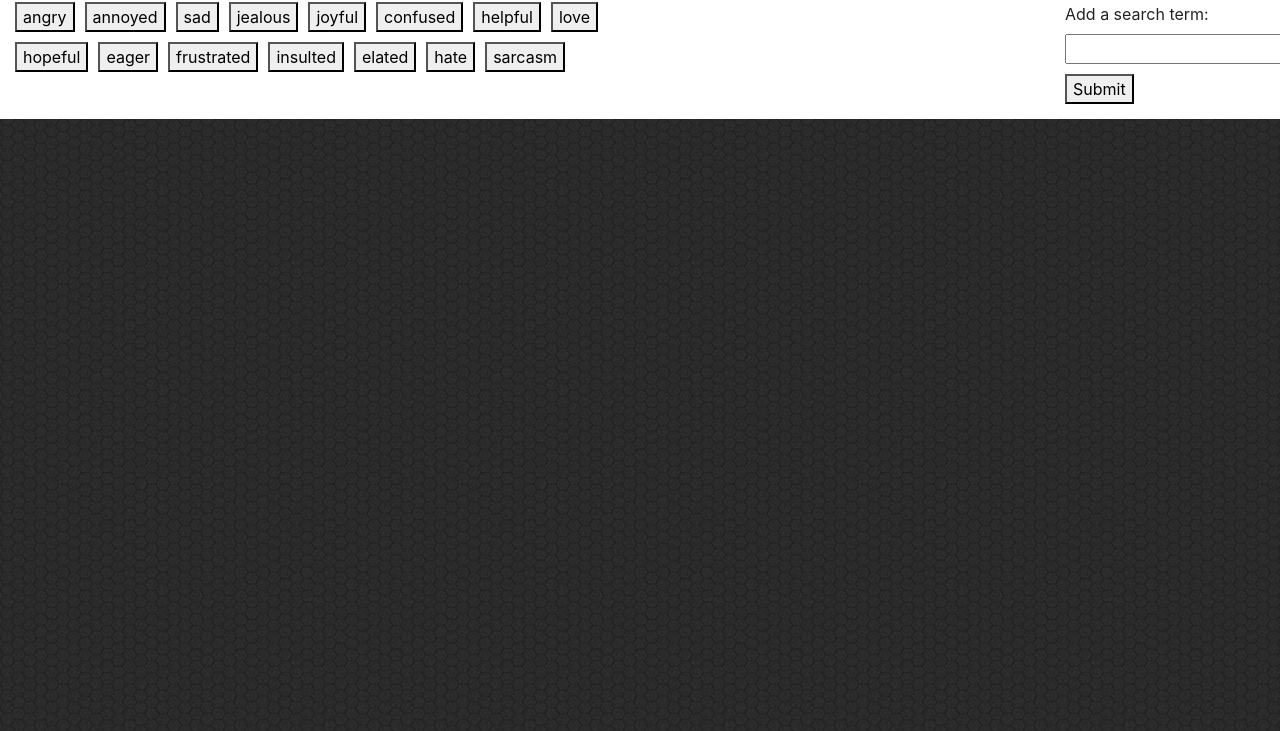
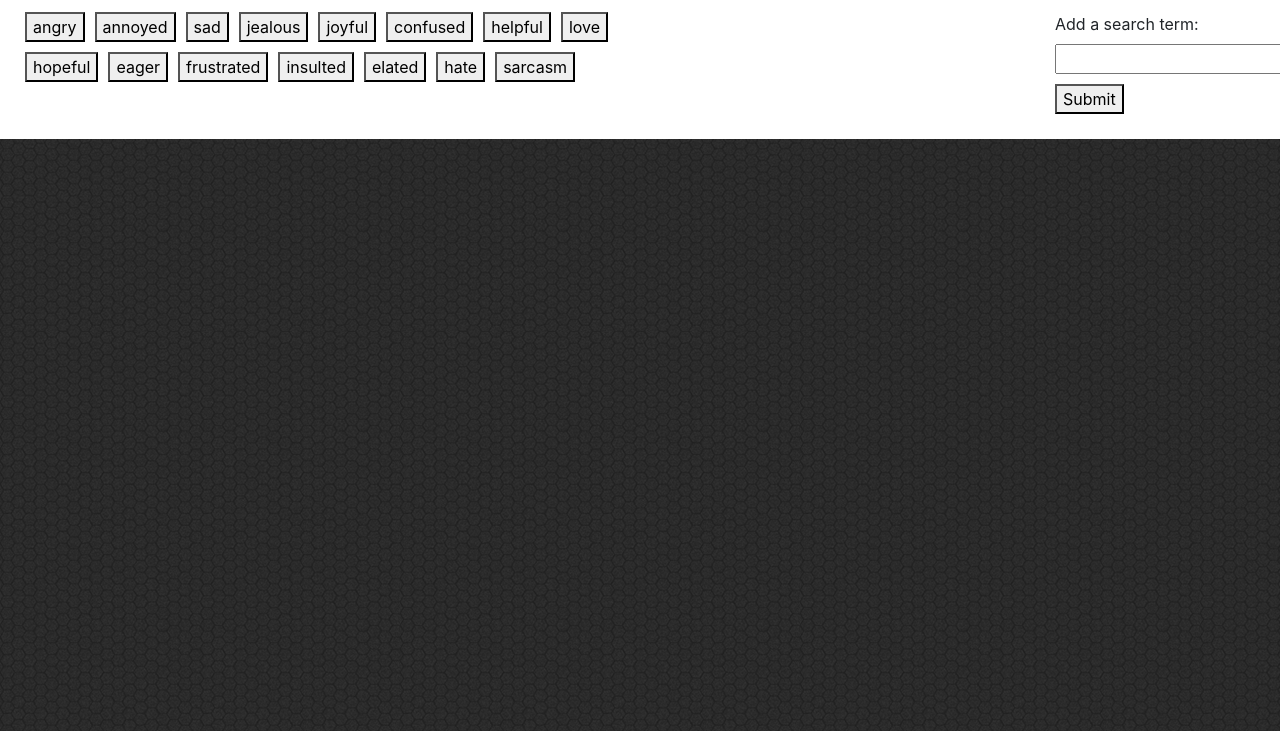
Before and after one commit to AllenDCooper/GifTastic, a plain HTML site: page index.html in a window 1280 px wide. Shown: the part 69-800 px from the top of the page. Drawn offline with nearby package versions, Linux system fonts and the light colour scheme.

Commit message:
adjusted css for header margins

```diff
--- a/assets/styles/style.css
+++ b/assets/styles/style.css
@@ -59,6 +59,10 @@ p {
     margin: 0px;
 }
 
+#header {
+    padding: 10px;
+}
+
 /* media queries */
 
 @media screen and (max-width: 640px) {
--- a/index.html
+++ b/index.html
@@ -11,7 +11,7 @@
     <link rel="stylesheet" type="text/css" href="assets/styles/style.css">
 </head>
 <body>
-    <header class="clearfix">
+    <header class="clearfix" id="header">
         <h1>GIFs for Nonverbal Communication</h1>
         <div id="button-display"></div>
         <div id="form-display">
```
